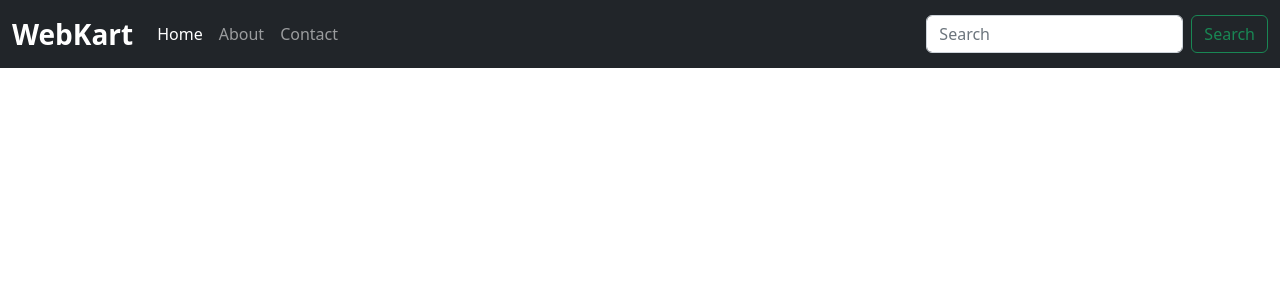
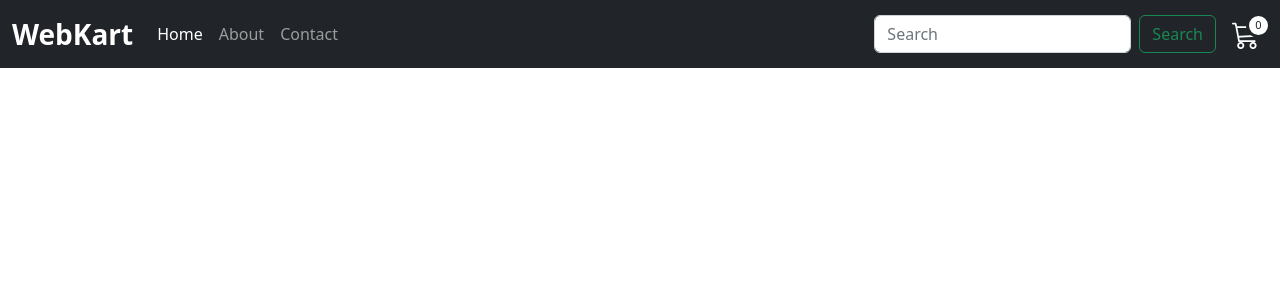
Before and after one commit to khanatiullah8/e-commerce-django, a Django app: page /shop/ in a window 1280 px wide. Shown: the top 300 px of the page. Run offline with Django 5.2, Linux system fonts and the light colour scheme; data that the repository does not hold is empty.

Commit message:
added cart items count

```diff
--- a/webkart/shop/templates/shop/index.html
+++ b/webkart/shop/templates/shop/index.html
@@ -49,7 +49,7 @@
             <div class="card-body">
               <h5 class="card-title text-truncate">{{ product.title }}</h5>
               <p class="card-text truncate-2">{{ product.desc }}</p>
-              <a href="#" class="btn btn-primary">Add To Cart</a>
+              <button id="pr{{product.id}}" class="btn btn-primary add-to-cart">Add To Cart</button>
               <a href="#" class="btn btn-primary">View More</a>
             </div>
           </div>
@@ -67,6 +67,7 @@
 
 {% block script %}
 <script>
+  // swiper
   const swiper = new Swiper('.swiper.product-swiper', {
     loop: true,
     // autoplay: {
@@ -85,5 +86,21 @@
       prevEl: '.swiper-button-prev',
     },
   });
+
+  // add to cart
+  $('.add-to-cart').click(function() {
+    let id = this.id
+    if (!cart[id]) {
+      cart[id] = 1
+    } else {
+      cart[id] += 1
+    }
+    let count = 0
+    for(i in cart) {
+      count += cart[i]
+    }
+    $("#cartCount").html(count < 100 ? count : "99<sup>+</sup>")
+    localStorage.setItem('cart', JSON.stringify(cart))
+  })
 </script>
 {% endblock %}
--- a/webkart/shop/views.py
+++ b/webkart/shop/views.py
@@ -4,8 +4,8 @@ from .models import Product
 
 def home(request):
     products_all = []
-    categories_obj = Product.objects.values('category').distinct()
-    categories = [c['category'] for c in categories_obj]
+    category_types = Product.objects.values('category').distinct()
+    categories = [c['category'] for c in category_types]
 
     for category in categories:
         product = Product.objects.filter(category=category)
--- a/webkart/templates/base.html
+++ b/webkart/templates/base.html
@@ -6,11 +6,12 @@
     <title>{% block title %}{% endblock %}</title>
     <link href="https://cdn.jsdelivr.net/npm/bootstrap@5.2.3/dist/css/bootstrap.min.css" rel="stylesheet" integrity="sha384-rbsA2VBKQhggwzxH7pPCaAqO46MgnOM80zW1RWuH61DGLwZJEdK2Kadq2F9CUG65" crossorigin="anonymous">
     <link rel="stylesheet" href="https://cdn.jsdelivr.net/npm/swiper@11/swiper-bundle.min.css">
+    <link rel="stylesheet" href="https://cdn.jsdelivr.net/npm/bootstrap-icons@1.11.3/font/bootstrap-icons.min.css">
     <style>
         .truncate-1 {
             display: -webkit-box;
             line-clamp: 1;
-            -webkit-line-clamp: 1; /* Limits text to 2 lines */
+            -webkit-line-clamp: 1;
             -webkit-box-orient: vertical;
             overflow: hidden;
             text-overflow: ellipsis;
@@ -18,10 +19,19 @@
         .truncate-2 {
             display: -webkit-box;
             line-clamp: 2;
-            -webkit-line-clamp: 2; /* Limits text to 2 lines */
+            -webkit-line-clamp: 2;
             -webkit-box-orient: vertical;
             overflow: hidden;
             text-overflow: ellipsis;
+        }
+
+        .cart .cart-icon {
+            font-size: 28px;
+        }
+        .cart .cart-count {
+            width: 25px;
+            height: 25px;
+            font-size: 11px;
         }
     </style>
     {% block style %}{% endblock %}
@@ -49,6 +59,10 @@
                     <input class="form-control me-2" type="search" placeholder="Search" aria-label="Search">
                     <button class="btn btn-outline-success" type="submit">Search</button>
                 </form>
+                <a class="text-white text-decoration-none ms-3 me-2 position-relative cart" href="#">
+                    <span class="bi bi-cart3 cart-icon"></span>
+                    <span class="cart-count position-absolute top-0 start-50 bg-white text-dark rounded-circle border border-3 border-dark d-inline-flex justify-content-center align-items-center" id="cartCount">0</span>
+                </a>
             </div>
         </div>
     </nav>
@@ -58,6 +72,22 @@
     <script src="https://cdn.jsdelivr.net/npm/bootstrap@5.2.3/dist/js/bootstrap.min.js" integrity="sha384-cuYeSxntonz0PPNlHhBs68uyIAVpIIOZZ5JqeqvYYIcEL727kskC66kF92t6Xl2V" crossorigin="anonymous"></script>
     <script src="https://cdn.jsdelivr.net/npm/swiper@11/swiper-bundle.min.js"></script>
     <!-- <script src="https://cdn.jsdelivr.net/npm/bootstrap@5.2.3/dist/js/bootstrap.bundle.min.js" integrity="sha384-kenU1KFdBIe4zVF0s0G1M5b4hcpxyD9F7jL+jjXkk+Q2h455rYXK/7HAuoJl+0I4" crossorigin="anonymous"></script> -->
-     {% block script %}{% endblock %}
+    <script>
+        // check cart items
+        let cart = {}
+
+        if(localStorage.getItem('cart') == null) {
+            cart = {}
+            $("#cartCount").html(0)
+        } else {
+            cart = JSON.parse(localStorage.getItem('cart'))
+            let count = 0
+            for(i in cart) {
+            count += cart[i]
+            }
+            $("#cartCount").html(count < 100 ? count : "99<sup>+</sup>")
+        }
+    </script>
+    {% block script %}{% endblock %}
   </body>
 </html>
```
